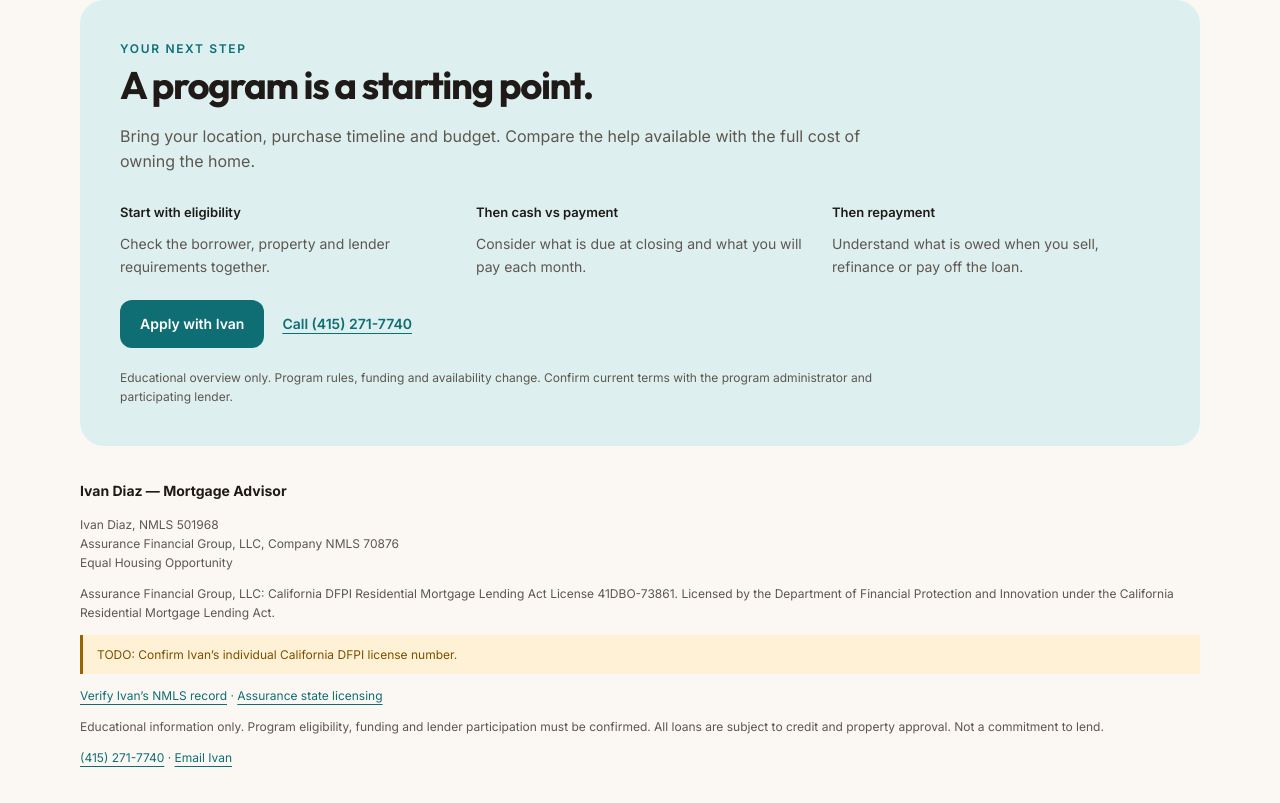
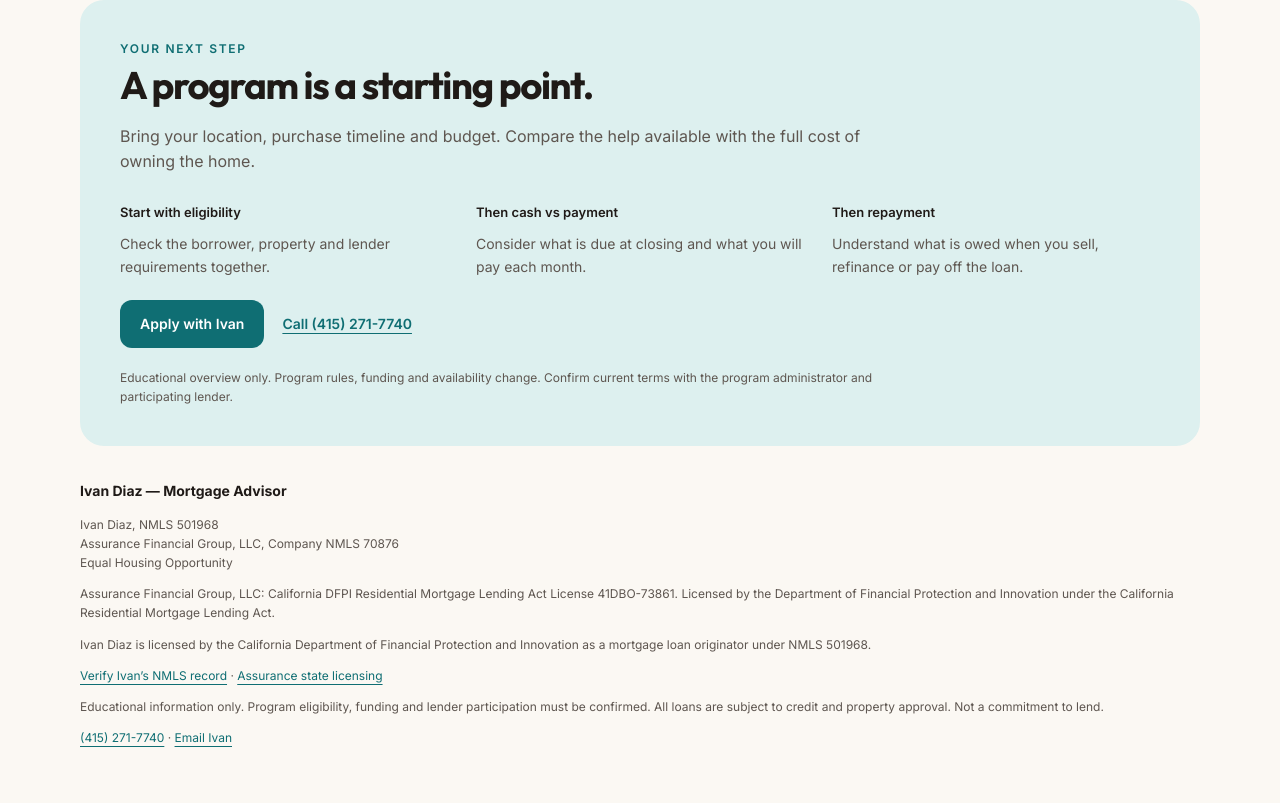
Before and after one commit to ideeazz1/ivanAdiaz-site, a plain HTML site: page mortgage/california/index.html in a window 1280 px wide. Shown: the part 2226-3029 px from the top of the page. Drawn offline with Linux system fonts and the light colour scheme.

Commit message:
Mortgage pages: replace license placeholders with NMLS 501968 (same ID in every state, per Ivan)
Co-Authored-By: Claude Opus 5.5 <noreply@anthropic.com>
Claude-Session: https://claude.ai/code/session_012Q4Nz5chToRcrMP7ee26WN

```diff
--- a/mortgage/california/index.html
+++ b/mortgage/california/index.html
@@ -220,7 +220,7 @@
 <strong>Ivan Diaz — Mortgage Advisor</strong>
 <p>Ivan Diaz, NMLS 501968<br>Assurance Financial Group, LLC, Company NMLS 70876<br>Equal Housing Opportunity</p>
 <p>Assurance Financial Group, LLC: California DFPI Residential Mortgage Lending Act License 41DBO-73861. Licensed by the Department of Financial Protection and Innovation under the California Residential Mortgage Lending Act.</p>
-<p class="license-todo">TODO: Confirm Ivan’s individual California DFPI license number.</p>
+<p>Ivan Diaz is licensed by the California Department of Financial Protection and Innovation as a mortgage loan originator under NMLS 501968.</p>
 <p>
 <a class="" href="https://www.nmlsconsumeraccess.org/EntityDetails.aspx/INDIVIDUAL/501968" target="_blank" rel="noopener noreferrer">Verify Ivan’s NMLS record</a> · <a class="" href="https://assurancemortgage.com/legal/" target="_blank" rel="noopener noreferrer">Assurance state licensing</a>
 </p>
```
Also changed, not shown: mortgage/texas/index.html (+1 -1 lines).
